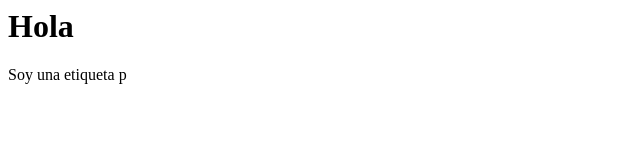
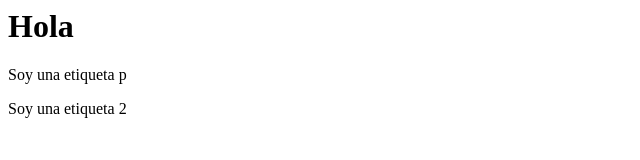
Before and after one commit to juancamilosal/cursoVSCODE, a plain HTML site: page index.html in a window 1280 px wide. Shown: the whole page, without its empty margins (0-640 px from the left). Drawn offline with Linux system fonts and the light colour scheme.

Commit message:
Agregar segundo comit

```diff
--- a/index.html
+++ b/index.html
@@ -7,5 +7,6 @@
 <body>
     <h1>Hola</h1>
     <p>Soy una etiqueta p</p>
+    <p>Soy una etiqueta 2</p>
 </body>
 </html>
```
